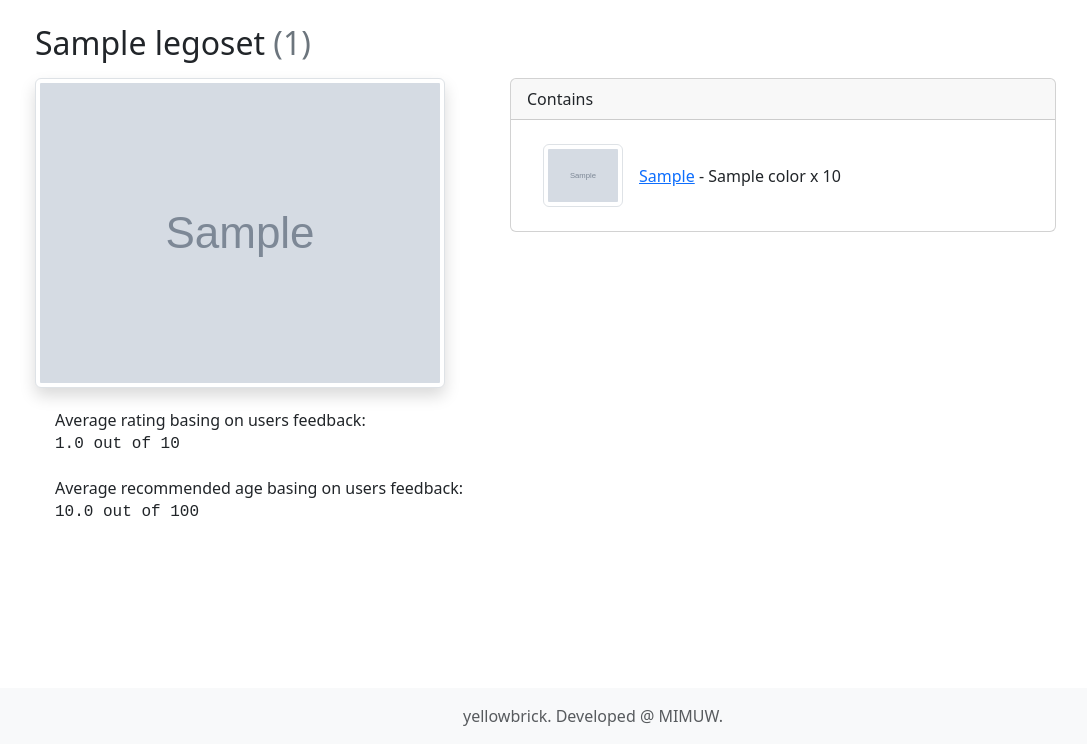
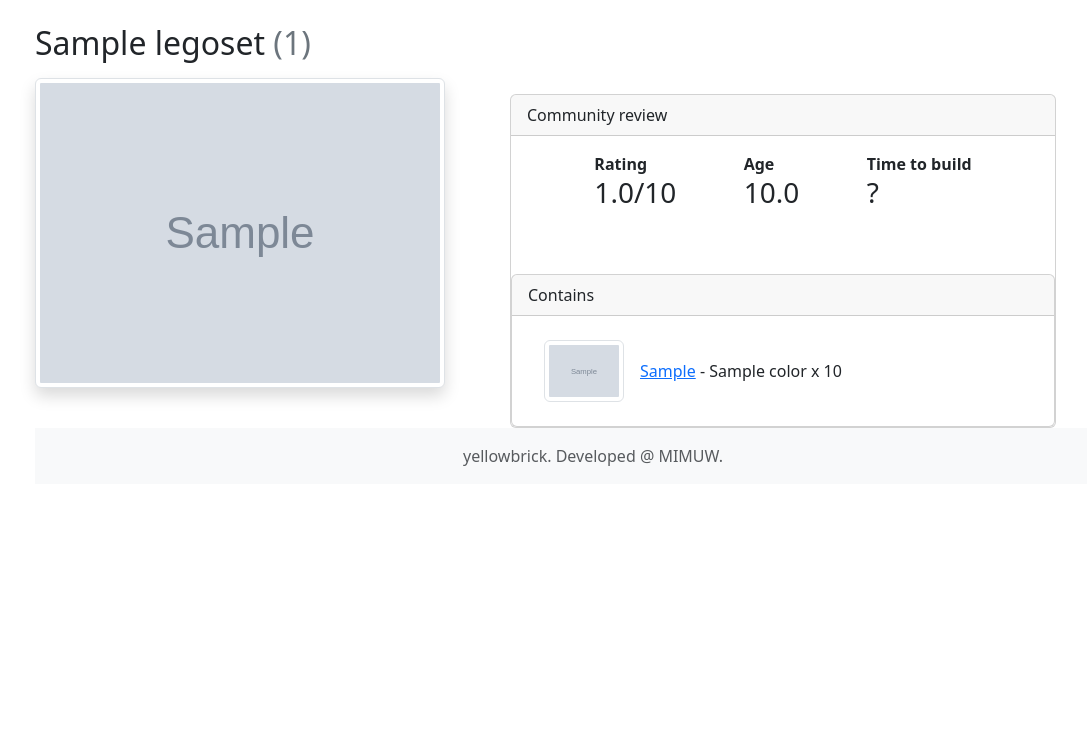
Before and after one commit to yellowbrickorg/yellowbrick, a Django app: page /sets/1/ in a window 1280 px wide. Shown: the part 56-800 px from the top of the page, without its empty margins (47-1134 px from the left). Run offline with Django 4.2, Linux system fonts and the light colour scheme; tables that the repository leaves empty hold one stand-in row (values such as "Sample post"); grey boxes marked "Sample" are stand-in pictures; some libraries are stand-ins or nearby versions.

Commit message:
rewrite review UI, fix tests...

```diff
--- a/bsf/models.py
+++ b/bsf/models.py
@@ -109,6 +109,7 @@ class SetInCollectionQuantity(models.Model):
             f"in {self.collection.user.username}'s collection"
         )
 
+
 class BrickStats(models.Model):
     brick_set = models.ForeignKey(LegoSet, on_delete=models.CASCADE)
     user = models.ForeignKey(User, on_delete=models.CASCADE)
--- a/bsf/templates/bsf/legoset_detail.html
+++ b/bsf/templates/bsf/legoset_detail.html
@@ -10,71 +10,8 @@
     <div class="row mt-3">
         <div class="col-md-5">
             <img class="img-thumbnail shadow" src="{{ legoset.image_link }}">
+        </div>
 
-            <div style="padding: 10px;">
-                <div style="padding: 10px">
-                    {% if likes == None %}
-                        Not enough data to display the rating.
-                    {% else %}
-                        Average rating basing on users feedback:
-                        <div style="align-self: center; font-family: 'Courier New', monospace;">
-                            {{likes}} out of 10
-                        </div>
-                        {% endif %}
-                </div>
-
-                <div style="padding: 10px">
-                    {% if age == None %}
-                        Not enough data to estimate recommended age.
-                    {% else %}
-                        Average recommended age basing on users feedback:
-                        <div style="align-self: center; font-family: 'Courier New', monospace;">
-                            {{age}} out of 100
-                        </div>
-                    {% endif %}
-                </div>
-            </div>
-
-            {% if request.user.is_authenticated %}
-                <div style="padding: 20px">
-                    {% if review_exists %}
-
-                    <div>
-                        You have already left us your review! <br>
-                        Thanks for contributing to our community!<br>
-                        <br>
-                        You gave this set a rating of {{review_likes}}.<br>
-                        You decided the recommended age for this set should be {{review_age}}.
-                    </div>
-
-                    {% else %}
-
-                    <form method="POST" action="{% url 'add_review' legoset.id %}">
-                        {% csrf_token %}
-                            <label for="set_rating {{user}} {{legoset.id}}">Your rating:</label>
-                            <input type="number" name="set_rating"
-                                   value="0"
-                                   id="set_rating {{user}} {{legoset.id}}"
-                                   min="0"
-                                   max="10"
-                                   class="form-control"> <br>
-                            <label for="set_age {{user}} {{legoset.id}}">Your recommended age:</label>
-                            <input type="number" name="set_age"
-                                   value="0"
-                                   id="set_age {{user}} {{legoset.id}}"
-                                   min="0"
-                                   max="100"
-                                   class="form-control"> <br>
-                            <button type="submit"
-                                    class="btn btn-outline-secondary">
-                                Submit
-                            </button> <br>
-                    </form>
-                    {% endif %}
-                </div>
-            {%endif%}
-
-        </div>
         <div class="col-md-6">
             {% if request.user.is_authenticated %}
                 <div class="col-6 mb-3">
@@ -94,7 +31,15 @@
                     </form>
                 </div>
             {% endif %}
-            <div class="card">
+            <div class="card mt-3">
+                <div class="card-header">
+                    Community review
+                </div>
+                <div class="card-body">
+                    {% include "snippets/set_review.html" %}
+                </div>
+            </div>
+            <div class="card mt-3">
                 <div class="card-header">
                     Contains
                 </div>
--- /dev/null
+++ b/bsf/templates/snippets/set_review.html
@@ -0,0 +1,70 @@
+<div class="d-flex justify-content-evenly">
+    <div>
+        <p class="mb-0"><b>Rating</b></p>
+        <h3>
+            {% if likes == None %}
+                ?/10
+            {% else %}
+                {{ likes }}/10
+            {% endif %}
+        </h3>
+    </div>
+    <div>
+        <p class="mb-0"><b>Age</b></p>
+        <h3>
+            {% if age == None %}
+                ?
+            {% else %}
+                {{ age }}
+            {% endif %}
+        </h3>
+    </div>
+    <div>
+        <p class="mb-0"><b>Time to build</b></p>
+        <h3>
+            {% if time == None %}
+                ?
+            {% else %}
+                {{ time }} min
+            {% endif %}
+        </h3>
+    </div>
+</div>
+
+<div class="mt-4">
+    {% if request.user.is_authenticated %}
+        {% if review_exists %}
+            <p>
+                You have already submitted your review, thanks for your contribution!
+            </p>
+            <p>
+                You rated it as {{ review_likes }}/10 with appropriate age of
+                {{ review_age }}.
+            </p>
+        {% else %}
+            <form method="POST" action="{% url 'add_review' legoset.id %}">
+                {% csrf_token %}
+                <label for="set_rating {{ user }} {{ legoset.id }}">Your rating:</label>
+                <input type="number" name="set_rating"
+                       value="0"
+                       id="set_rating {{ user }} {{ legoset.id }}"
+                       min="0"
+                       max="10"
+                       class="form-control"> <br>
+                <label for="set_age {{ user }} {{ legoset.id }}">Your recommended
+                    age:</label>
+                <input type="number" name="set_age"
+                       value="0"
+                       id="set_age {{ user }} {{ legoset.id }}"
+                       min="0"
+                       max="100"
+                       class="form-control"> <br>
+                <button type="submit"
+                        class="btn btn-outline-secondary">
+                    Submit
+                </button>
+                <br>
+            </form>
+        {% endif %}
+        </div>
+    {% endif %}
```
Also changed, not shown: bsf/management/commands/loaddemo.py (+12 -12 lines), bsf/tests.py (+15 -9 lines), bsf/views.py (+35 -18 lines), bsf/migrations/0001_initial.py (deleted), bsf/migrations/0002_alter_legoset_inventory_id.py (deleted), bsf/migrations/0003_brick_image_link.py (deleted), bsf/migrations/0004_brickstats.py (deleted).
